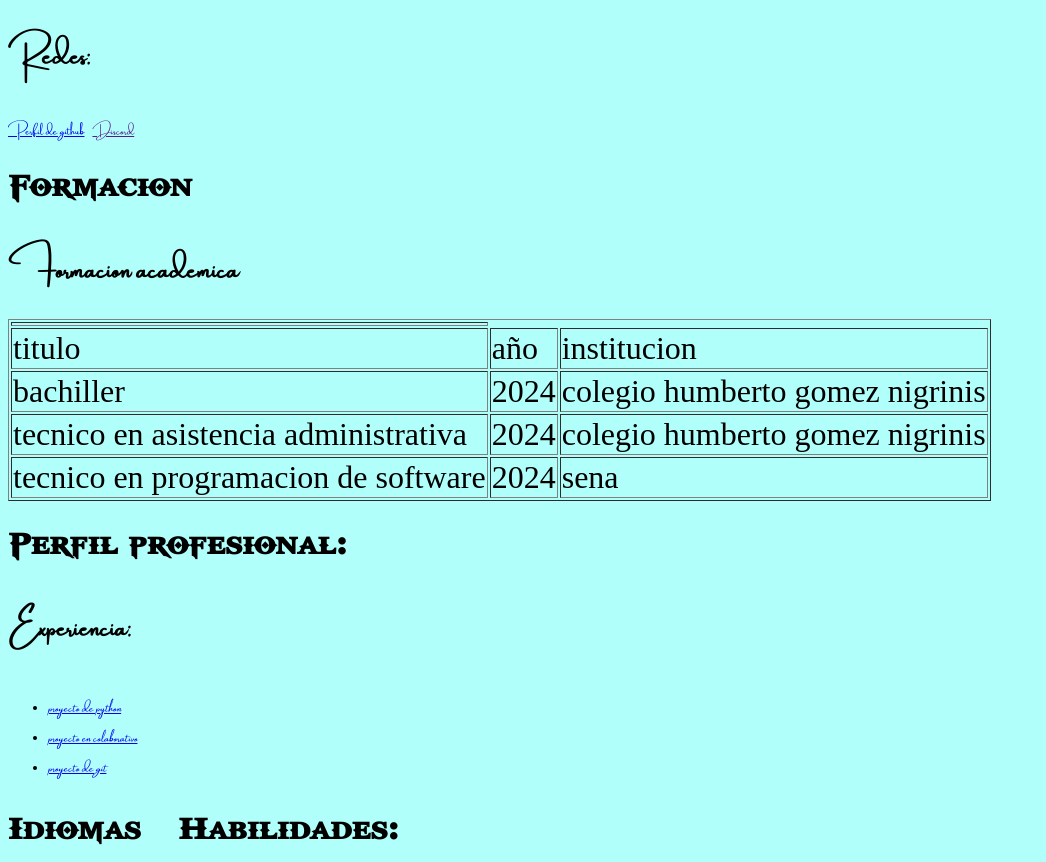
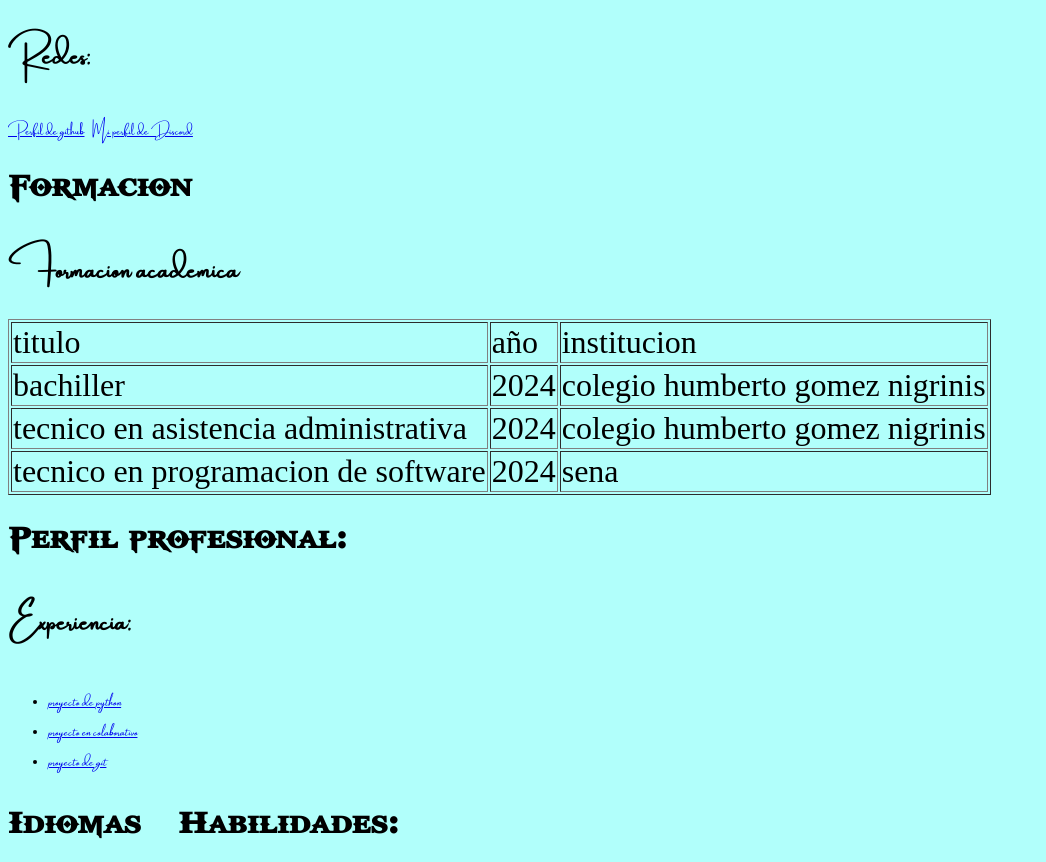
Before and after one commit to juancamilorojasarenas/hv_html, a plain HTML site: page index.html in a window 1280 px wide. Shown: the part 1109-1971 px from the top of the page, without its empty margins (0-1046 px from the left). Drawn offline with Linux system fonts and the light colour scheme.

Commit message:
fix: :bug: a bug links was fixed
a bug links was fixed

by@juan camilo rojas arenas

```diff
--- a/index.html
+++ b/index.html
@@ -42,20 +42,20 @@
             <p>juancarojasar@gmail.com</p>
             <H2>Redes:</H2>
             <a href="https://github.com/juancamilorojasarenas">Perfil de github</a>
-            <a href="">Discord</a>
+            <a href="https://discord.com/users/837348533635383306">Mi perfil de Discord</a>
         </div>
     </section>
-    <section id="Formacion">
+    <section id="formacion">
         <h1>Formacion</h1>
         <h2>Formacion academica</h2>
         <table border="1">
-            <th>
+            <thead>
                 <tr>
                     <td>titulo</td>
                     <td>año</td>
                     <td>institucion</td>
                 </tr>
-            </th>
+            </thead>
             <tbody>
                 <tr>
                     <td>bachiller</td>
@@ -75,7 +75,7 @@
             </tbody>
         </table>
     </section>
-    <section id="Perfil">
+    <section id="perfil">
         <h1>Perfil profesional:</h1>
         <h2>Experiencia:</h2>
         <ul>
```
